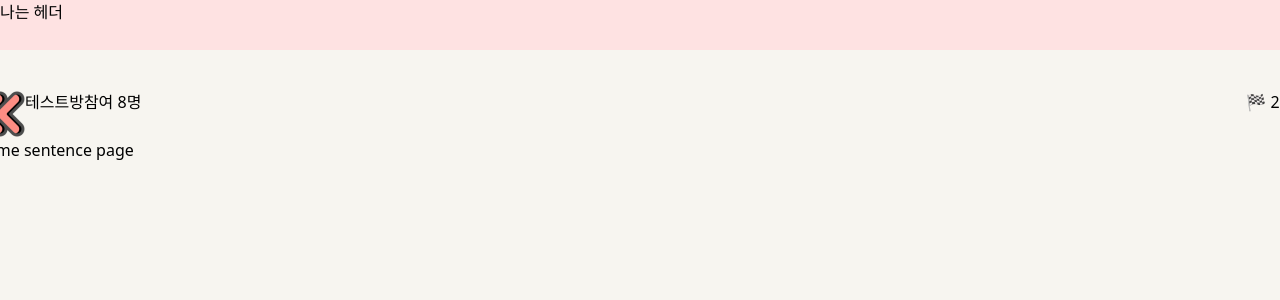
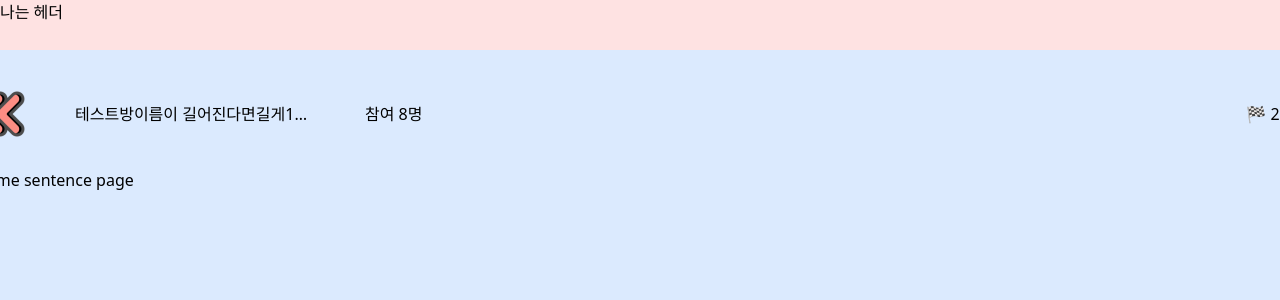
Before and after one commit to Team-E2I4/Team-E2I4-TiKiTaza-FE, a React (Vite) app: page /gameroom/1/sentence in a window 1280 px wide. Shown: the top 300 px of the page. Built offline with nearby package versions, Linux system fonts and the light colour scheme.

Commit message:
[🎨style]: IngameHeader 간격과 ellipsis 설정

```diff
--- a/src/common/Ingame/IngameHeader.tsx
+++ b/src/common/Ingame/IngameHeader.tsx
@@ -13,12 +13,14 @@ export const IngameHeader = ({
   roundTotal,
 }: IngameHeaderProps) => {
   return (
-    <div className='flex flex-row'>
+    <div className='flex flex-row items-center gap-20 pb-12'>
       <img
         src={backward}
         className='w-[4.8rem]'
       />
-      <div>{roomName}</div>
+      <div className='w-96 text-ellipsis overflow-hidden whitespace-nowrap'>
+        {roomName}이름이 길어진다면길게123456789
+      </div>
       <div className='grow'>참여 {participants}명</div>
       <div>
         🏁 {round} / {roundTotal}
--- a/src/common/Layout/BodyLayout.tsx
+++ b/src/common/Layout/BodyLayout.tsx
@@ -2,7 +2,7 @@ import { ReactNode } from 'react';
 
 const BodyLayout = ({ children }: { children: ReactNode }) => {
   return (
-    <div className='flex-1 w-layout-w bg-beige-10 px-[2rem] pt-[4rem]'>
+    <div className='flex-1 w-layout-w px-[2rem] pt-[4rem]'>
       {children}
     </div>
   );
```
